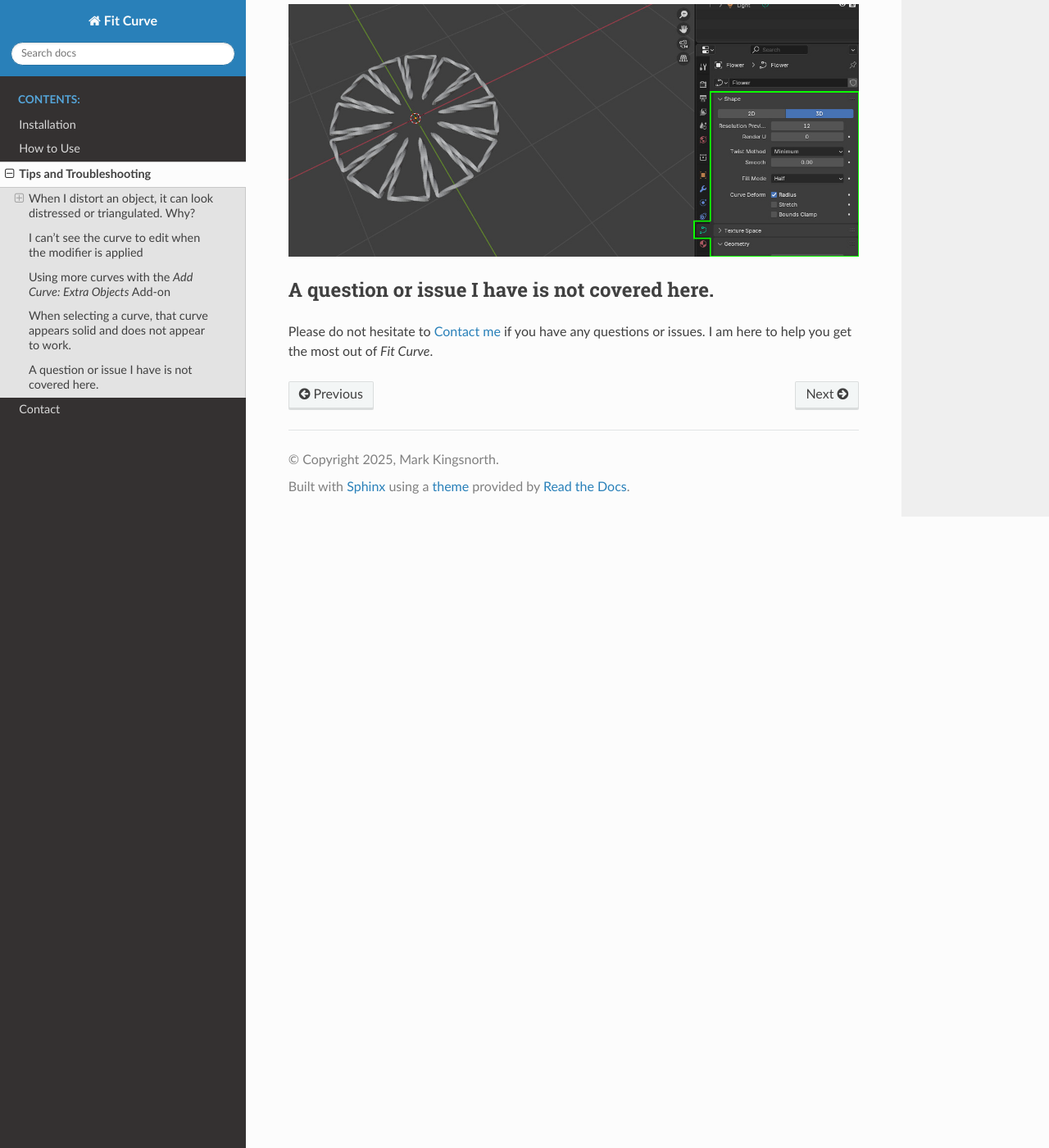
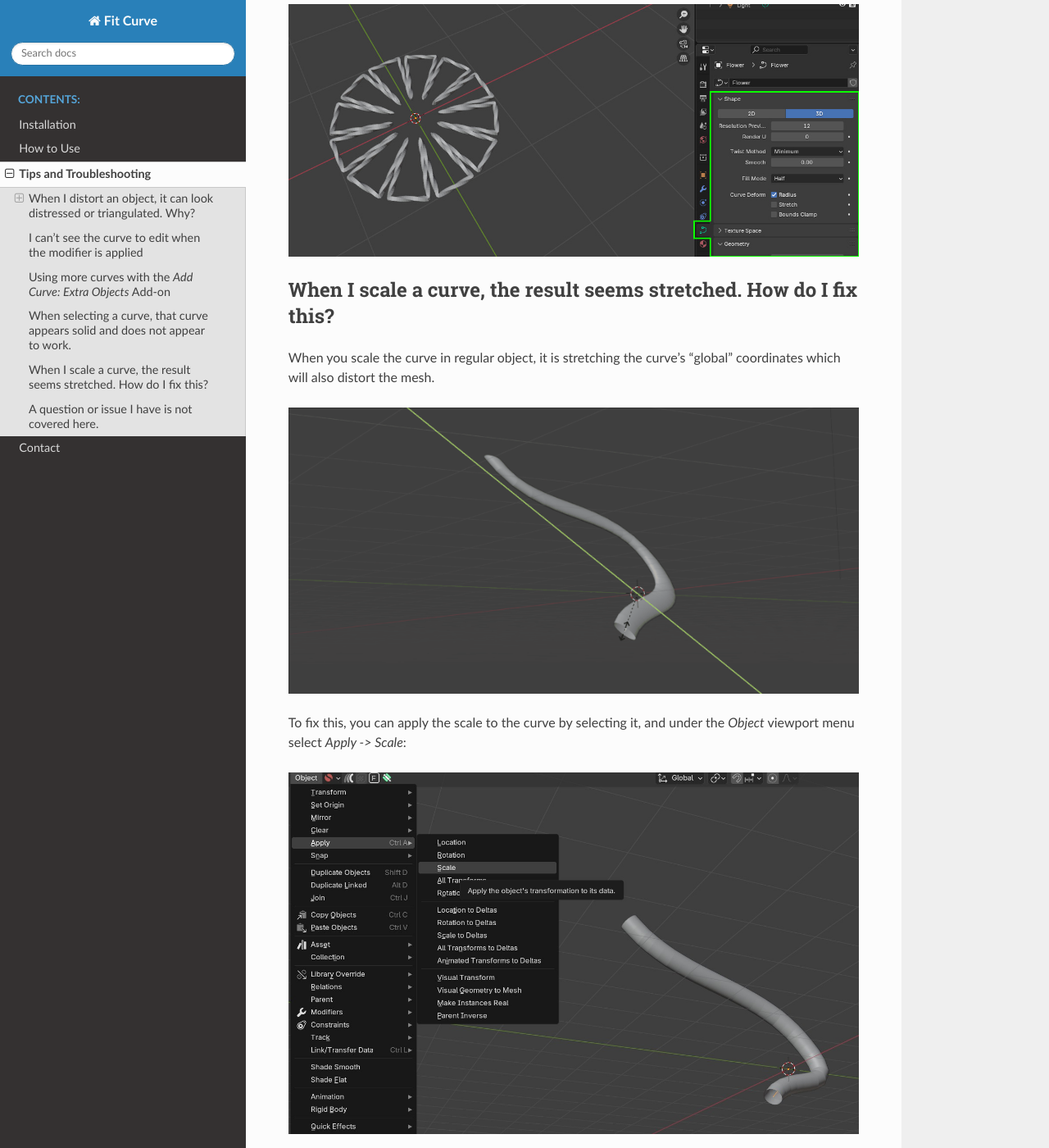
Before and after one commit to mkingsnorth/fit-curve-docs, a Sphinx documentation site: the page built from docs/troubleshooting.rst, in a window 1280 px wide and 1400 px high, scrolled down 5259 px. Shown: the whole window at 82% size. Built offline with Sphinx 7.4.7 and the Read the Docs theme 3.1.0, drawn with Linux system fonts in a browser that asks for light colours.

Commit message:
Added note about applying scale

```diff
--- a/docs/troubleshooting.rst
+++ b/docs/troubleshooting.rst
@@ -99,6 +99,20 @@ This may be that the Curve Shape is set to *2D* and not *3D*, which can be chang
    :alt: Troubleshooting
 
 --------------------------------------------------------------------------------------
+When I scale a curve, the result seems stretched.  How do I fix this?
+--------------------------------------------------------------------------------------
+
+When you scale the curve in regular object, it is stretching the curve's "global" coordinates which will also distort the mesh.
+
+.. image:: _static/images/scale_deform.gif
+   :alt: Troubleshooting
+
+To fix this, you can apply the scale to the curve by selecting it, and under the *Object* viewport menu select *Apply -> Scale*:
+
+.. image:: _static/images/apply_scale.jpg
+    :alt: Troubleshooting
+
+--------------------------------------------------------------------------------------
 A question or issue I have is not covered here.
 --------------------------------------------------------------------------------------
 
```
Also changed, not shown: docs/_static/images/apply_scale.jpg (added), docs/_static/images/scale_deform.gif (added).
